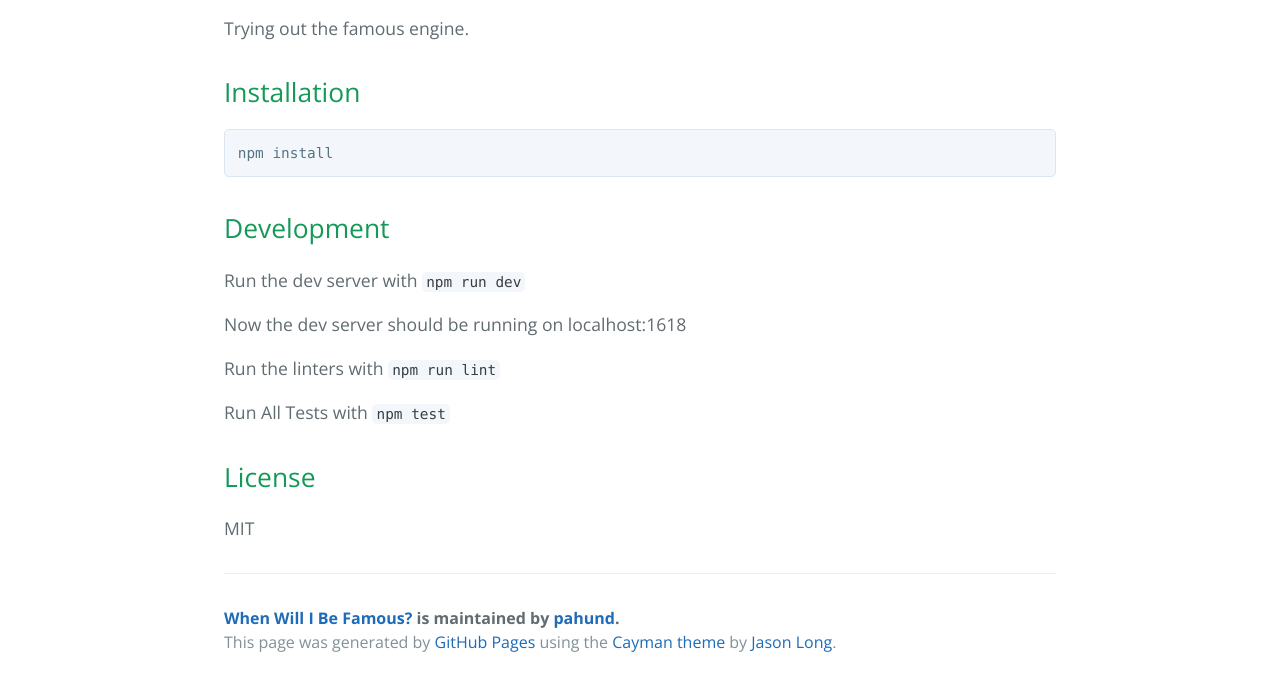
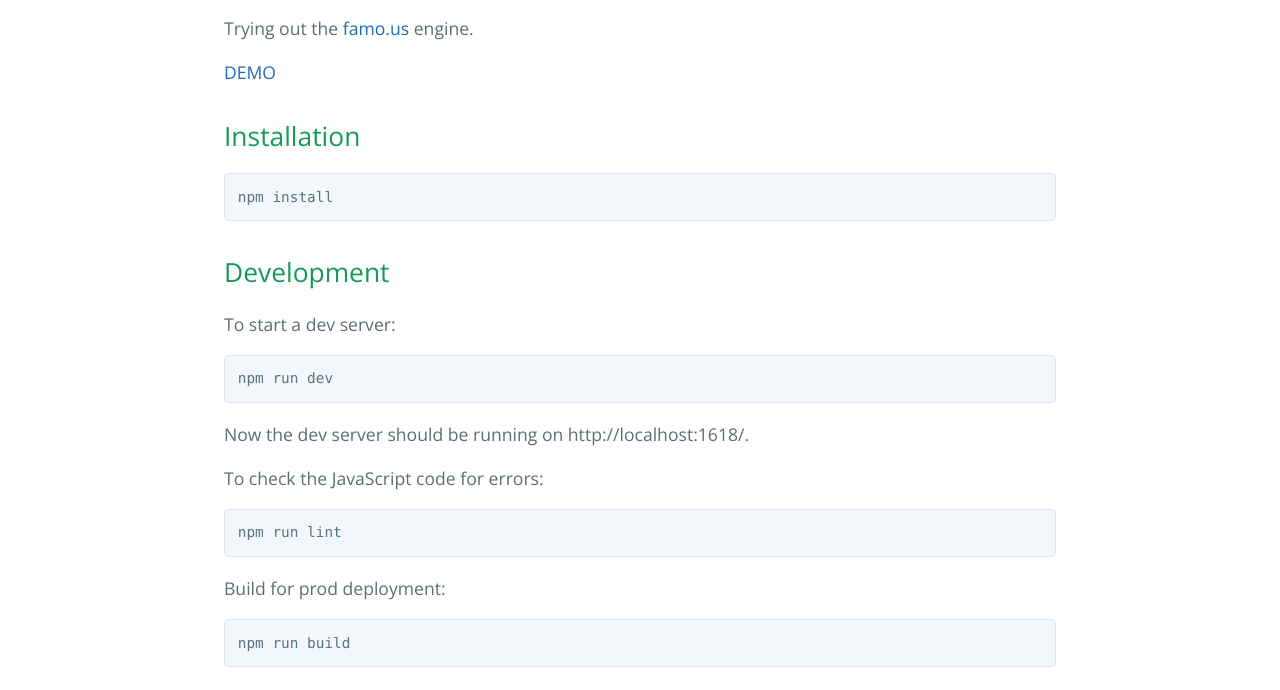
Before and after one commit to pahund/when-will-i-be-famous, a plain HTML site: page index.html in a window 1280 px wide. Shown: the part 470-1160 px from the top of the page. Drawn offline with nearby package versions, Linux system fonts and the light colour scheme.

Commit message:
Create gh-pages branch via GitHub

```diff
--- a/index.html
+++ b/index.html
@@ -22,7 +22,9 @@
       <h1>
 <a id="when-will-i-be-famous" class="anchor" href="#when-will-i-be-famous" aria-hidden="true"><span class="octicon octicon-link"></span></a>When Will I Be Famous?</h1>
 
-<p>Trying out the famous engine.</p>
+<p>Trying out the <a href="http://famous.org/">famo.us</a> engine.</p>
+
+<p><a href="http://pahund.github.io/when-will-i-be-famous/demo/">DEMO</a></p>
 
 <h2>
 <a id="installation" class="anchor" href="#installation" aria-hidden="true"><span class="octicon octicon-link"></span></a>Installation</h2>
@@ -33,18 +35,29 @@
 <h2>
 <a id="development" class="anchor" href="#development" aria-hidden="true"><span class="octicon octicon-link"></span></a>Development</h2>
 
-<p>Run the dev server with <code>npm run dev</code></p>
+<p>To start a dev server:</p>
 
-<p>Now the dev server should be running on localhost:1618</p>
+<pre><code>npm run dev
+</code></pre>
 
-<p>Run the linters with <code>npm run lint</code></p>
+<p>Now the dev server should be running on http://localhost:1618/.</p>
 
-<p>Run All Tests with <code>npm test</code></p>
+<p>To check the JavaScript code for errors:</p>
+
+<pre><code>npm run lint
+</code></pre>
+
+<p>Build for prod deployment:</p>
+
+<pre><code>npm run build
+</code></pre>
 
 <h2>
 <a id="license" class="anchor" href="#license" aria-hidden="true"><span class="octicon octicon-link"></span></a>License</h2>
 
-<p>MIT</p>
+<p>Copyright (C) Patrick Hund; MIT license.</p>
+
+<p>The Famous rendering engine is licensed under the <a href="https://github.com/Famous/engine/blob/master/LICENSE">MIT license</a>.</p>
 
       <footer class="site-footer">
         <span class="site-footer-owner"><a href="https://github.com/pahund/when-will-i-be-famous">When Will I Be Famous?</a> is maintained by <a href="https://github.com/pahund">pahund</a>.</span>
```
Also changed, not shown: params.json (+1 -1 lines).
